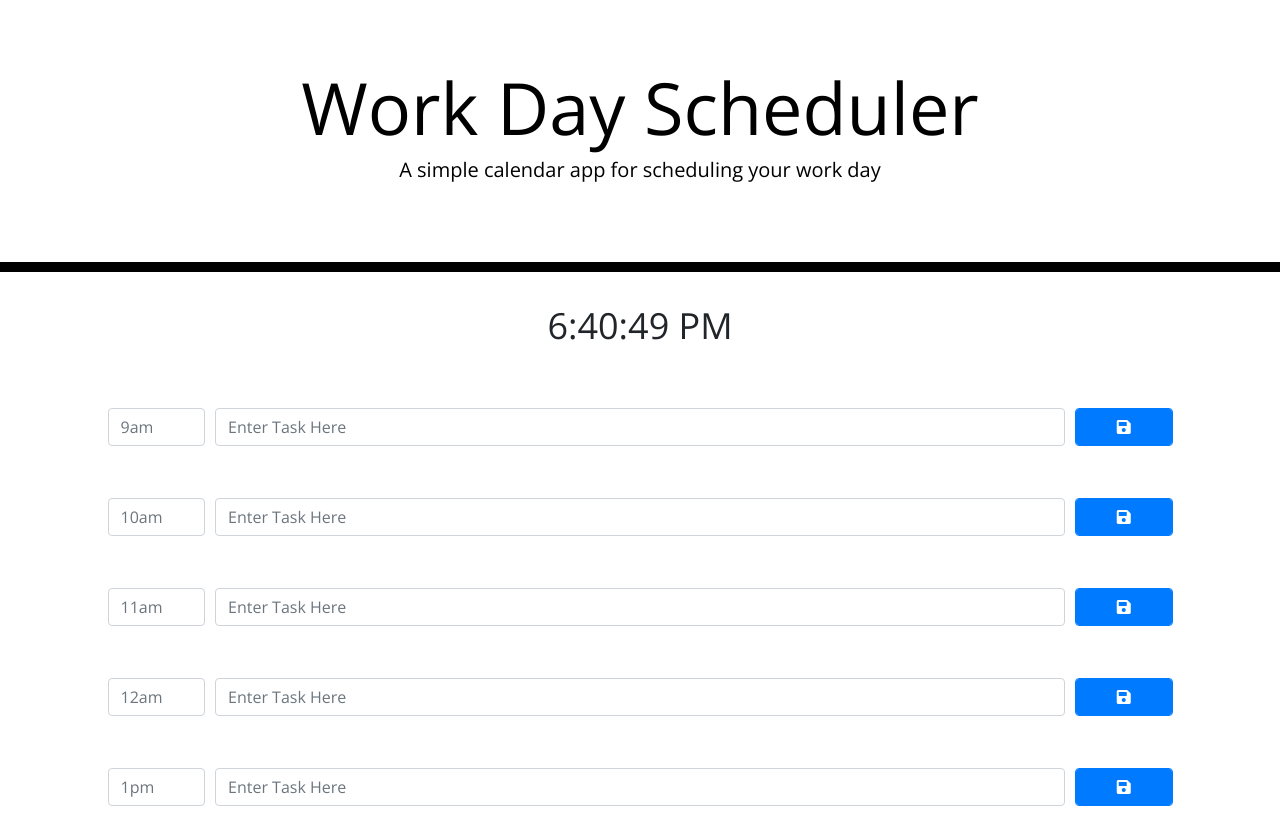
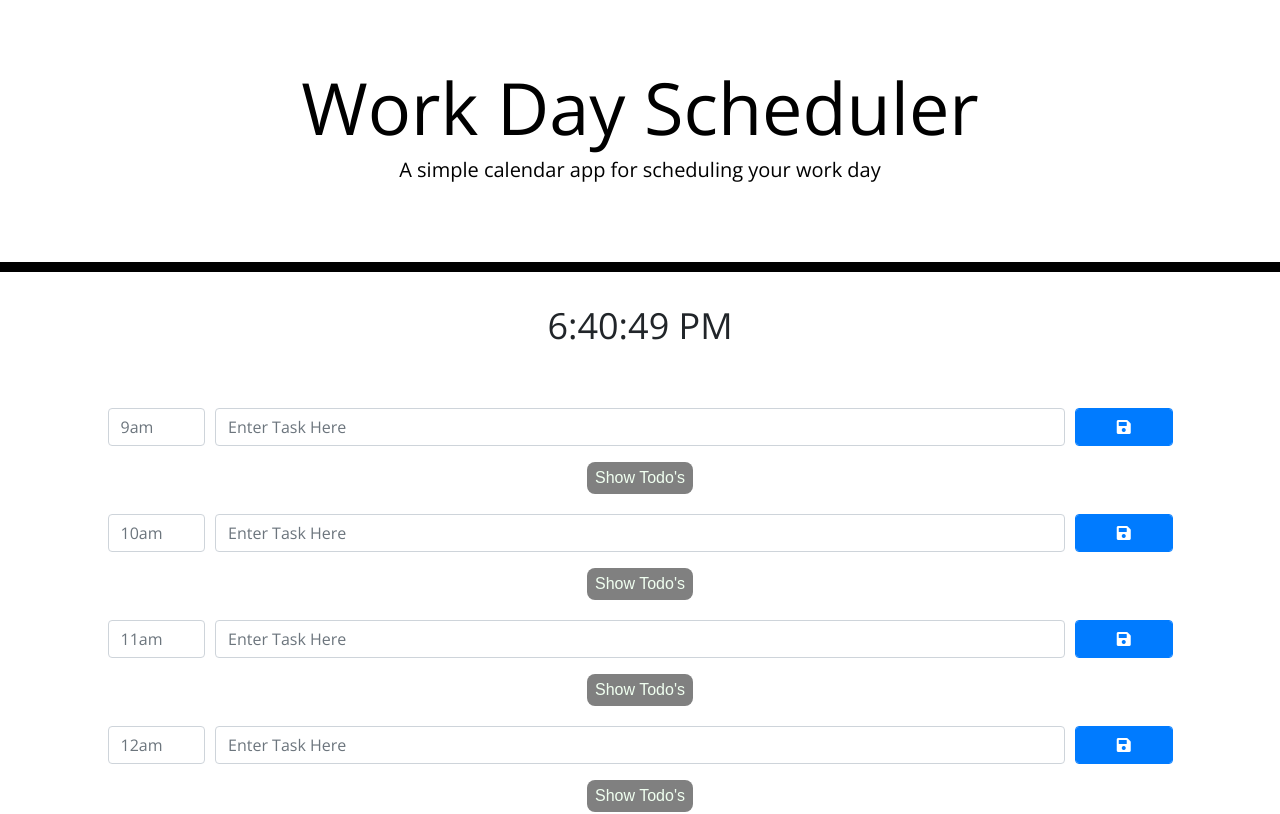
Before and after one commit to angeleefshaw/day-planner-refactor, a React (Create React App) app in the folder day-planner-refector/: page / in a window 1280 px wide. Shown: the top 814 px of the page. Built offline with nearby package versions, Linux system fonts and the light colour scheme.

Commit message:
Show/hide todos
Added Show/Hide todo's button. Onclick it will reveal list of todo's

```diff
--- a/day-planner-refector/src/components/Tasks.js
+++ b/day-planner-refector/src/components/Tasks.js
@@ -6,14 +6,16 @@ import '../styles/Tasks.css';
 
  function Tasks(props) {
    const [taskState, setTaskState] = useState([])
+   const [showtasks, setShowTasks] = useState()
    const input = useRef();
 
      function handleSubmit(e) {
        e.preventDefault();
        setTaskState([...taskState, input.current.value]);
+
        e.target.reset();
+     };
 
-     };
 
     return (
       <div className= "tasks">
@@ -30,12 +32,17 @@ import '../styles/Tasks.css';
               </Col>
             </Form.Row>
             <br></br>
-            <div className="col-10 smll-row task-list">
-              <ul className="task-list">
-                {taskState.map((task, b) => (
-                <li className="new-task" li key={b}>{task}</li>
-                ))}
-              </ul>
+            <div>
+              <button className="show-btn" onClick={() =>{setShowTasks({showtasks: !showtasks})}}>{showtasks? 'Hide' : 'Show'} Todo's </button>
+              {showtasks?
+                <div className="col-10 smll-row task-list-container">
+                    <ul className="task-list">
+                      {taskState.map((task, b) => (
+                      <li className="new-task" key={b}>{task}</li>
+                      ))}
+                    </ul>
+                </div>
+              : true}
             </div>
           </Form>
       </div>
@@ -43,4 +50,6 @@ import '../styles/Tasks.css';
   }
 
 
+
+
 export default Tasks;
--- a/day-planner-refector/src/styles/Tasks.css
+++ b/day-planner-refector/src/styles/Tasks.css
@@ -29,15 +29,27 @@
     text-align: center;
   }
 
+  .task-list-container {
+    padding: 0 120px;
+    height: 150px;
+
+  }
+
   .task-list {
     list-style: none;
     display: flex;
-    flex-direction: row;
-    padding: 0 120px;
-
+    flex-direction: column;
   }
 
   .new-task {
     display: flex;
-    flex-direction: row;
   }
+
+  .show-btn {
+    padding: 8px;
+    border-radius: 8px;
+    border-style: none;
+    background-color:gray;
+    color: honeydew;
+    font-family:Arial, Helvetica, sans-serif;
+  }
```
Also changed, not shown: day-planner-refector/src/index.js (line endings or trailing spaces).
